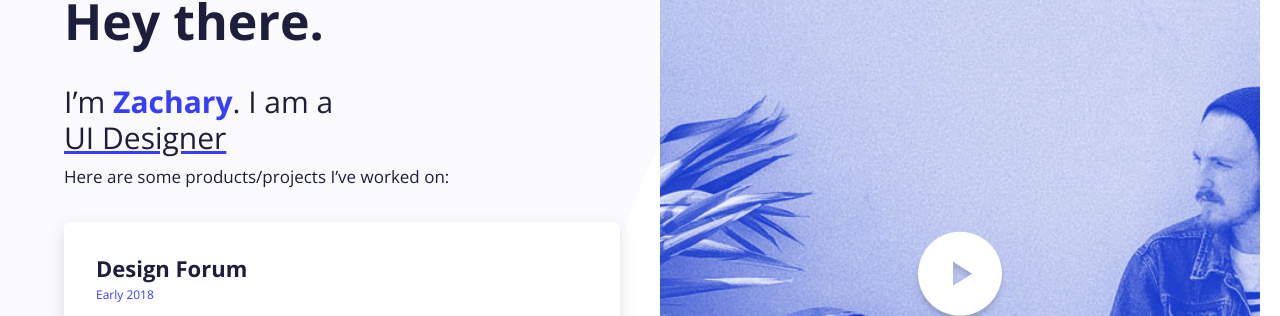
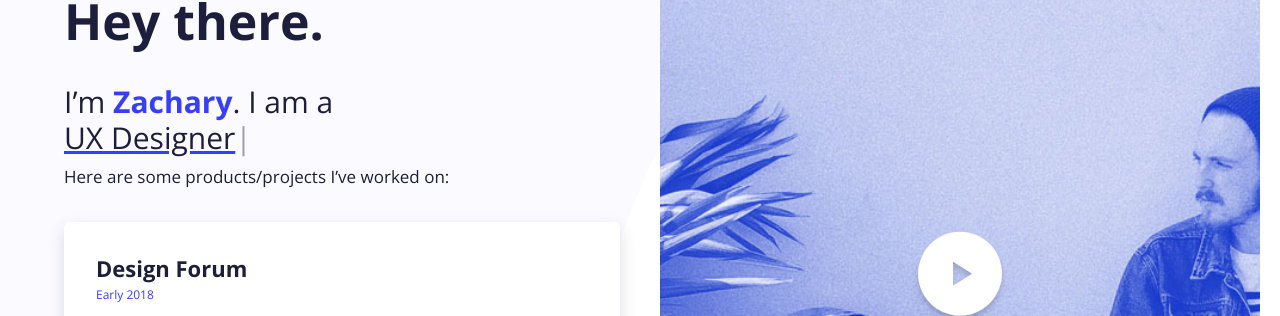
Before and after one commit to zacharyrnewton/zacharynewton, a Jekyll site: the page built from index.html, in a window 1280 px wide. Shown: the part 171-487 px from the top of the page. Built offline with Jekyll 4.4.1, drawn with Linux system fonts in a browser that asks for light colours.

Commit message:
Testing typed.js

```diff
--- a/_sass/1-layouts/index.sass
+++ b/_sass/1-layouts/index.sass
@@ -15,7 +15,7 @@ body
 .heroText
   grid-area: heroText
   span.typed
-    text-decoration: underline var(--primary-plus-one)
+    text-decoration: underline solid var(--primary-plus-one)
 .timelineSection
   grid-area: timelineSection
   box-sizing: border-box
@@ -42,26 +42,6 @@ body
       text-decoration: none
       color: var(--cool-black)
       box-sizing: border-box
-      &:link
-        background: var(--white)
-      &:visited
-        background: var(--white)
-      &:hover
-        background: var(--primary)
-        h4, small, p
-          color: var(--white)
-        .timelineDot::after
-          content: ""
-          position: absolute
-          top: -5px
-          right: -5px
-          bottom: -5px
-          left: -5px
-          z-index: 1
-          border-radius: 100%
-          opacity: .05
-          background: var(--primary)
-
       h4
         margin: 0
         padding: 0 0 2px 0
@@ -92,6 +72,18 @@ body
         background: var(--cool-white)
         border-radius: 100%
         transition: all 0.2s ease-in-out
+        &::after
+          content: ""
+          position: absolute
+          top: -5px
+          right: -5px
+          bottom: -5px
+          left: -5px
+          z-index: 1
+          border-radius: 100%
+          opacity: 0
+          background: var(--primary)
+          transition: all 0.3s ease-in-out
       .timelineDotWrapper::after
         content: ""
         width: 2px
@@ -114,6 +106,23 @@ body
       &:last-of-type
         .timelineDotWrapper::after
           display: none
+      &:link
+        background: var(--white)
+      &:visited
+        background: var(--white)
+      &:hover
+        box-shadow: 0 10px 20px rgba(54,54,82,0.16)
+        .timelineDot::after
+          content: ""
+          position: absolute
+          top: -5px
+          right: -5px
+          bottom: -5px
+          left: -5px
+          z-index: 1
+          border-radius: 100%
+          opacity: .05
+          background: var(--primary)
 .heroVideo
   position: relative
   grid-area: heroVideo
--- a/index.html
+++ b/index.html
@@ -5,7 +5,45 @@ layout: default
 
   <div class="heroText">
     <h1>Hey there.</h1>
-    <h2>I’m <b class="highlight">Zachary</b>. I am a <br><span class="typed">UI Designer</span></h2>
+    <script src="https://cdn.jsdelivr.net/npm/typed.js@2.0.9"></script>
+    <div id="typed-strings">
+      <p>UI Designer</p>
+      <p>UX Designer</p>
+    </div>
+    <h2>I’m <b class="highlight">Zachary</b>. I am a <br><span class="typed" id="typed"></span></h2>
+    <script>
+      var typed = new Typed('#typed', {
+        stringsElement: '#typed-strings',
+        typeSpeed: 30,
+        backSpeed: 40
+      })
+    </script>
+  </div>
+
+  <div class="heroVideo">
+    <img src="{{ site.baseurl }}/assets/img/hero.jpg" alt="Video Thumbnail">
+    <svg xmlns="http://www.w3.org/2000/svg" xmlns:xlink="http://www.w3.org/1999/xlink" viewBox="0 0 149 149" class="play">
+      <defs>
+        <style>
+          .cls-1 {
+            fill: #fff;
+          }
+          .cls-2 {
+            filter: url(#Subtraction_1);
+          }
+        </style>
+        <filter id="Subtraction_1" x="0" y="0" width="149" height="149" filterUnits="userSpaceOnUse">
+          <feOffset dy="8" input="SourceAlpha"/>
+          <feGaussianBlur stdDeviation="4" result="blur"/>
+          <feFlood flood-opacity="0.161"/>
+          <feComposite operator="in" in2="blur"/>
+          <feComposite in="SourceGraphic"/>
+        </filter>
+      </defs>
+      <g class="cls-2" transform="matrix(1, 0, 0, 1, 0, 0)">
+        <path id="Subtraction_1-2" data-name="Subtraction 1" class="cls-1" d="M62.5,125a62.961,62.961,0,0,1-12.6-1.27,62.158,62.158,0,0,1-22.348-9.4,62.683,62.683,0,0,1-22.644-27.5A62.185,62.185,0,0,1,1.27,75.1a63.109,63.109,0,0,1,0-25.192,62.157,62.157,0,0,1,9.4-22.348,62.683,62.683,0,0,1,27.5-22.644A62.186,62.186,0,0,1,49.9,1.27a63.109,63.109,0,0,1,25.192,0,62.157,62.157,0,0,1,22.348,9.4,62.682,62.682,0,0,1,22.644,27.5A62.185,62.185,0,0,1,123.73,49.9a63.11,63.11,0,0,1,0,25.192,62.158,62.158,0,0,1-9.4,22.348,62.682,62.682,0,0,1-27.5,22.644A62.185,62.185,0,0,1,75.1,123.73,62.961,62.961,0,0,1,62.5,125ZM52.084,44.271V80.73L80.73,62.5Z" transform="translate(12 4)"/>
+      </g>
+    </svg>
   </div>
 
   <div class="timelineSection">
@@ -23,37 +61,6 @@ layout: default
       </div>
   </div>
 
-  <div class="heroVideo">
-    <!--<picture>
-      <source media="(max-width: 799px)" srcset="{{ site.baseurl }}/assets/img/hero.jpf">
-      <source media="(min-width: 800px)" srcset="{{ site.baseurl }}/assets/img/heroBig.jpg">
-      <img src="{{ site.baseurl }}/assets/img/hero.jpg" alt="Video Thumbnail">
-    </picture>-->
-    <img src="{{ site.baseurl }}/assets/img/hero.jpg" alt="Video Thumbnail">
-    <svg xmlns="http://www.w3.org/2000/svg" xmlns:xlink="http://www.w3.org/1999/xlink" viewBox="0 0 149 149" class="play">
-      <defs>
-        <style>
-          .cls-1 {
-            fill: #fff;
-          }
 
-          .cls-2 {
-            filter: url(#Subtraction_1);
-          }
-        </style>
-        <filter id="Subtraction_1" x="0" y="0" width="149" height="149" filterUnits="userSpaceOnUse">
-          <feOffset dy="8" input="SourceAlpha"/>
-          <feGaussianBlur stdDeviation="4" result="blur"/>
-          <feFlood flood-opacity="0.161"/>
-          <feComposite operator="in" in2="blur"/>
-          <feComposite in="SourceGraphic"/>
-        </filter>
-      </defs>
-      <g class="cls-2" transform="matrix(1, 0, 0, 1, 0, 0)">
-        <path id="Subtraction_1-2" data-name="Subtraction 1" class="cls-1" d="M62.5,125a62.961,62.961,0,0,1-12.6-1.27,62.158,62.158,0,0,1-22.348-9.4,62.683,62.683,0,0,1-22.644-27.5A62.185,62.185,0,0,1,1.27,75.1a63.109,63.109,0,0,1,0-25.192,62.157,62.157,0,0,1,9.4-22.348,62.683,62.683,0,0,1,27.5-22.644A62.186,62.186,0,0,1,49.9,1.27a63.109,63.109,0,0,1,25.192,0,62.157,62.157,0,0,1,22.348,9.4,62.682,62.682,0,0,1,22.644,27.5A62.185,62.185,0,0,1,123.73,49.9a63.11,63.11,0,0,1,0,25.192,62.158,62.158,0,0,1-9.4,22.348,62.682,62.682,0,0,1-27.5,22.644A62.185,62.185,0,0,1,75.1,123.73,62.961,62.961,0,0,1,62.5,125ZM52.084,44.271V80.73L80.73,62.5Z" transform="translate(12 4)"/>
-      </g>
-    </svg>
-
-  </div>
 
 </div>
```
